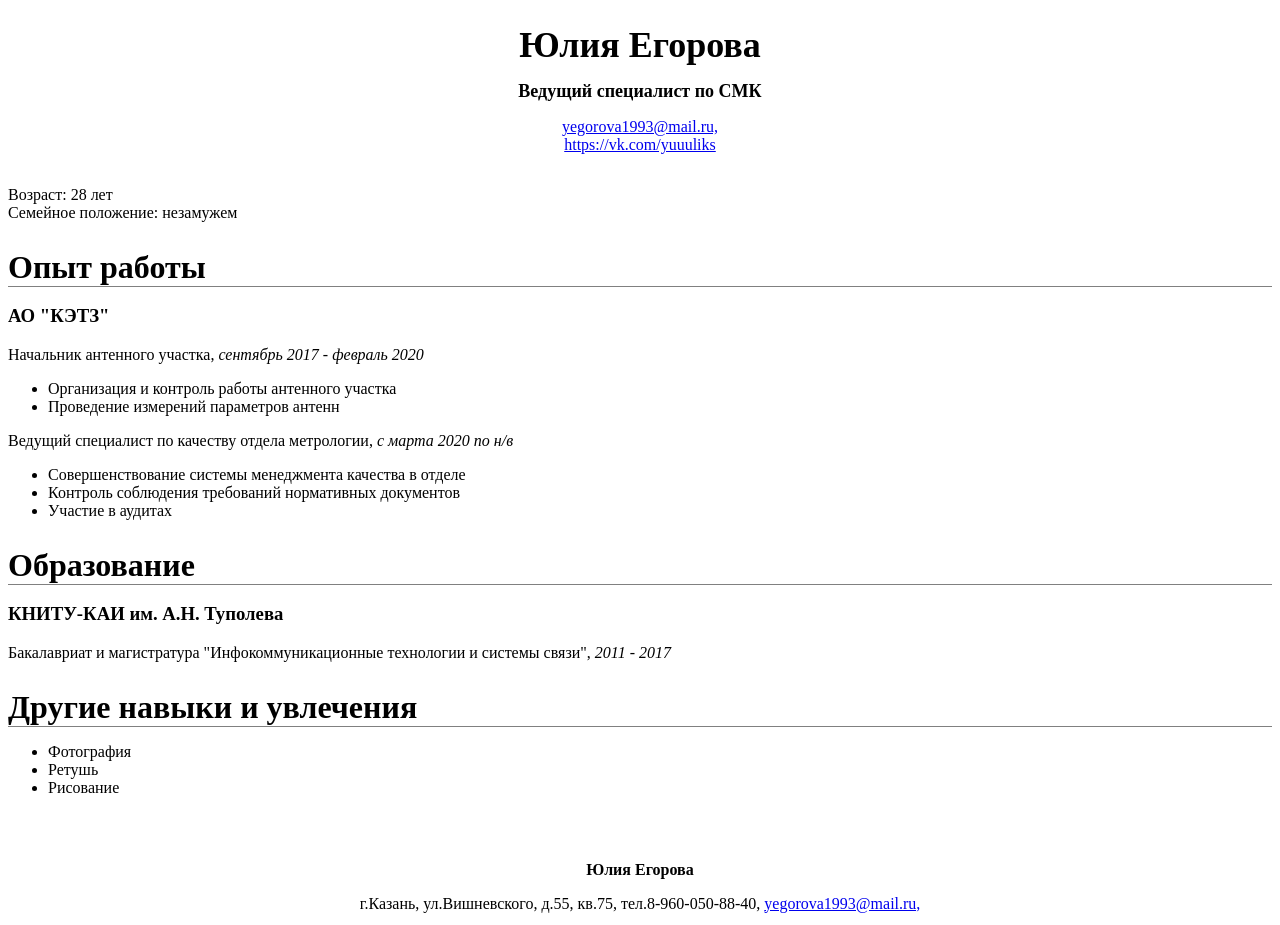
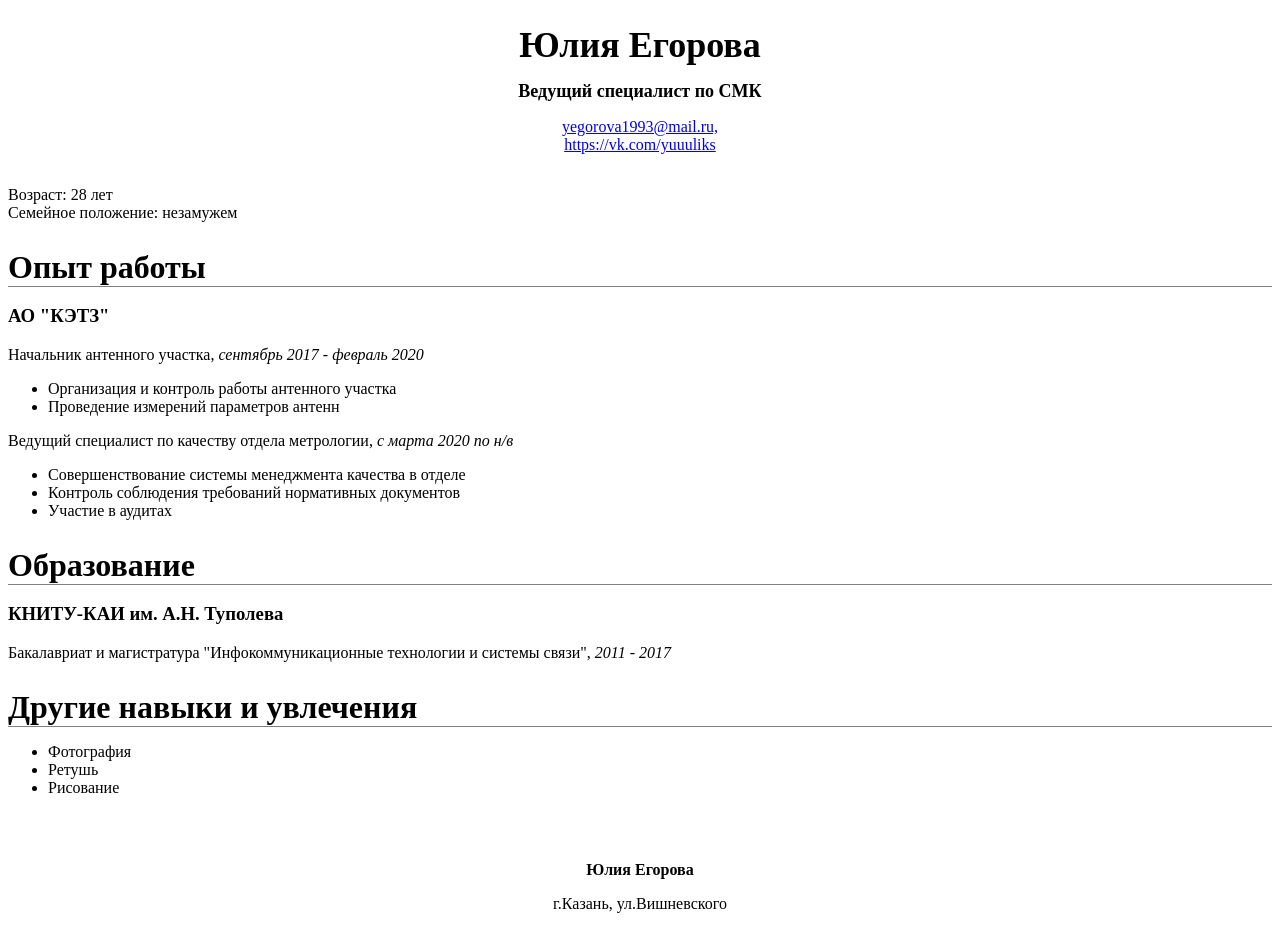
Before and after one commit to yuuuliks/yuuuliks.github.io, a plain HTML site: page index.html in a window 1280 px wide. Drawn offline with Linux system fonts and the light colour scheme.

Commit message:
Update index.html

```diff
--- a/index.html
+++ b/index.html
@@ -55,8 +55,7 @@
   <div id="footer">
     <p><b>Юлия Егорова</b>
     </p>
-    <p>г.Казань, ул.Вишневского, д.55, кв.75, тел.8-960-050-88-40,
-      <a href="mailto:yegorova1993@mail.ru">yegorova1993@mail.ru,</a>
+    <p>г.Казань, ул.Вишневского
     </p>
   </div>
 </body>
```
